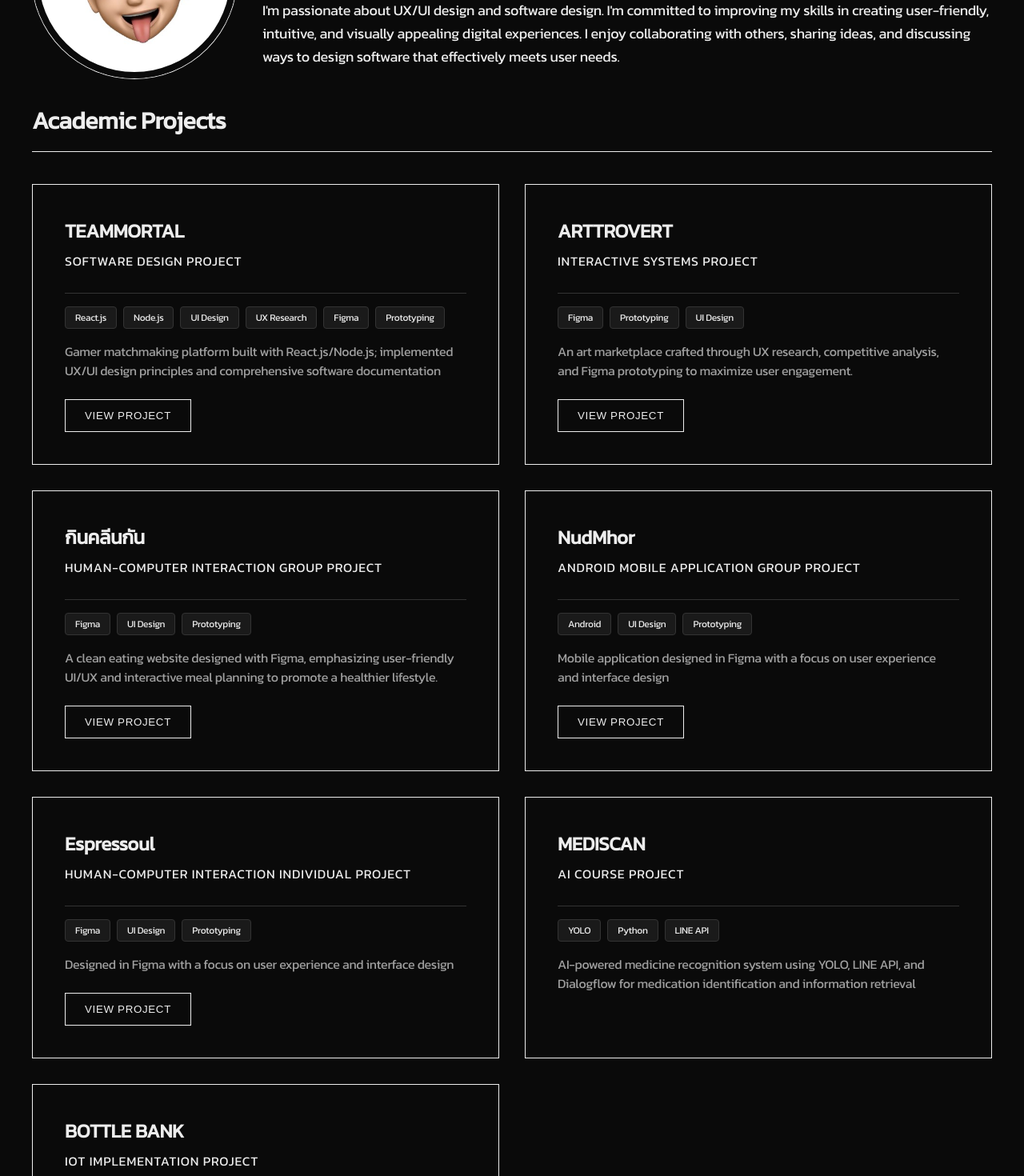
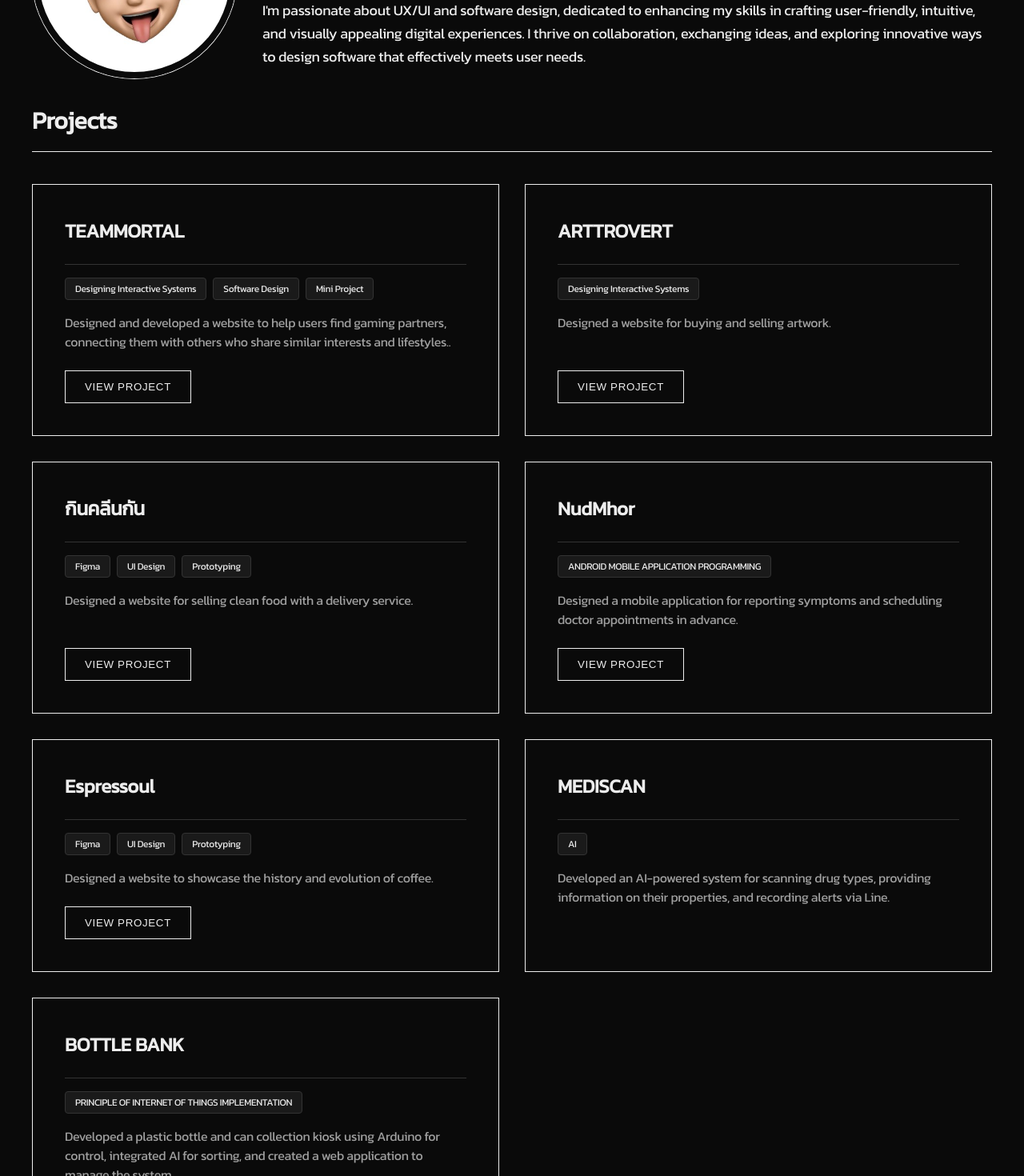
Before and after one commit to 2parn-is-parnparn/my-next-app, a Next.js app: page / in a window 1280 px wide. Shown: the part 260-1730 px from the top of the page at 80% size. Built offline with nearby package versions, Linux system fonts and the light colour scheme.

Commit message:
home check

```diff
--- a/src/app/components/Navbar.tsx
+++ b/src/app/components/Navbar.tsx
@@ -96,10 +96,12 @@ export default function Navbar({ currentPageName }: NavbarProps) {
         </div>
         <ul className="navbar-menu" ref={navbarMenuRef}>
           <li><Link href="/" onClick={closeMenu}>Home</Link></li>
-          <li><Link href="/#education" onClick={closeMenu}>Education</Link></li>
-          <li><Link href="/#experience" onClick={closeMenu}>Experience</Link></li>
           <li><Link href="/#projects" onClick={closeMenu}>Projects</Link></li>
           <li><Link href="/#skills" onClick={closeMenu}>Skills</Link></li>
+          <li><Link href="/#experience" onClick={closeMenu}>Experience</Link></li>
+          <li><Link href="/#education" onClick={closeMenu}>Education</Link></li>
+
+
         </ul>
       </div>
     </nav>
--- a/src/app/page.tsx
+++ b/src/app/page.tsx
@@ -17,24 +17,24 @@ export default function Home() {
     {
       title: "TEAMMORTAL",
       subtitle: "SOFTWARE DESIGN PROJECT",
-      mainDescription: "Gamer matchmaking platform built with React.js/Node.js; implemented UX/UI design principles and comprehensive software documentation",
+      mainDescription: "Designed and developed a website to help users find gaming partners, connecting them with others who share similar interests and lifestyles..",
       detailPath: "/teammortal",
-      mainTechStack: ["React.js", "Node.js", "UI Design", "UX Research","Figma", "Prototyping"],
+      mainTechStack: ["Designing Interactive Systems","Software Design","Mini Project"],
       hasDetailPage: true
     },
     {
       title: "ARTTROVERT",
       subtitle: "INTERACTIVE SYSTEMS PROJECT",
-      mainDescription: "An art marketplace crafted through UX research, competitive analysis, and Figma prototyping to maximize user engagement.",
+      mainDescription: "Designed a website for buying and selling artwork.",
       detailPath: "/arttrovert",
-      mainTechStack: ["Figma", "Prototyping","UI Design"],
+      mainTechStack: ["Designing Interactive Systems"],
       hasDetailPage: true
     },
 
     {
       title: "กินคลีนกัน",
       subtitle: "HUMAN-COMPUTER INTERACTION GROUP PROJECT",
-      mainDescription: "A clean eating website designed with Figma, emphasizing user-friendly UI/UX and interactive meal planning to promote a healthier lifestyle.",
+      mainDescription: "Designed a website for selling clean food with a delivery service.",
       detailPath: "/kinclean",
       mainTechStack: ["Figma", "UI Design","Prototyping"],
       hasDetailPage: true
@@ -42,15 +42,15 @@ export default function Home() {
     {
       title: "NudMhor",
       subtitle: "ANDROID MOBILE APPLICATION GROUP PROJECT",
-      mainDescription: "Mobile application designed in Figma with a focus on user experience and interface design",
+      mainDescription: "Designed a mobile application for reporting symptoms and scheduling doctor appointments in advance.",
       detailPath: "/nudmhor",
-      mainTechStack: ["Android", "UI Design","Prototyping"],
+      mainTechStack: ["ANDROID MOBILE APPLICATION PROGRAMMING"],
       hasDetailPage: true,
     },
     {
       title: "Espressoul",
       subtitle: "HUMAN-COMPUTER INTERACTION INDIVIDUAL PROJECT",
-      mainDescription: "Designed in Figma with a focus on user experience and interface design",
+      mainDescription: "Designed a website to showcase the history and evolution of coffee.",
       detailPath: "/espressoul",
       mainTechStack: ["Figma",  "UI Design","Prototyping"],
       hasDetailPage: true,
@@ -58,16 +58,16 @@ export default function Home() {
     {
       title: "MEDISCAN",
       subtitle: "AI COURSE PROJECT",
-      mainDescription: "AI-powered medicine recognition system using YOLO, LINE API, and Dialogflow for medication identification and information retrieval",
-      mainTechStack: ["YOLO", "Python", "LINE API"],
+      mainDescription: "Developed an AI-powered system for scanning drug types, providing information on their properties, and recording alerts via Line.",
+      mainTechStack: ["AI"],
       hasDetailPage: false,
       detailPath: undefined
     },
     {
       title: "BOTTLE BANK",
       subtitle: "IOT IMPLEMENTATION PROJECT",
-      mainDescription: "Smart recycling machine integrating Arduino sensors, web application, and Firebase for real-time monitoring and data collection",
-      mainTechStack: ["Arduino", "Firebase", "IoT"],
+      mainDescription: "Developed a plastic bottle and can collection kiosk using Arduino for control, integrated AI for sorting, and created a web application to manage the system.",
+      mainTechStack: ["PRINCIPLE OF INTERNET OF THINGS IMPLEMENTATION"],
       hasDetailPage: false,
       detailPath: undefined
     },
@@ -87,21 +87,20 @@ export default function Home() {
           <div className="hero-content">
             <h1 className="name">Narin Dapradit</h1>
             <p className="bio">
-              I'm passionate about UX/UI design and software design. I'm committed to improving my skills in creating user-friendly, intuitive, and visually appealing digital experiences. I enjoy collaborating with others, sharing ideas, and discussing ways to design software that effectively meets user needs.
-            </p>
+            I'm passionate about UX/UI and software design, dedicated to enhancing my skills in crafting user-friendly, intuitive, and visually appealing digital experiences. I thrive on collaboration, exchanging ideas, and exploring innovative ways to design software that effectively meets user needs.            </p>
           </div>
         </section>
 
 
 
         <section id="projects" className="projects-section">
-          <h2 className="section-title">Academic Projects</h2>
+          <h2 className="section-title">Projects</h2>
           <div className="projects-grid">
             {projects.map((project, index) => (
               <div key={index} className="myCard">
                 <div className="card-content">
                   <h3 className="project-title">{project.title}</h3>
-                  <h4 className="project-subtitle">{project.subtitle}</h4>
+                  {/* <h4 className="project-subtitle">{project.subtitle}</h4> */}
                   <div className="tech-stack">
                     <div className="tech-stack-items">
                       {project.mainTechStack.map((tech, techIndex) => (
```
